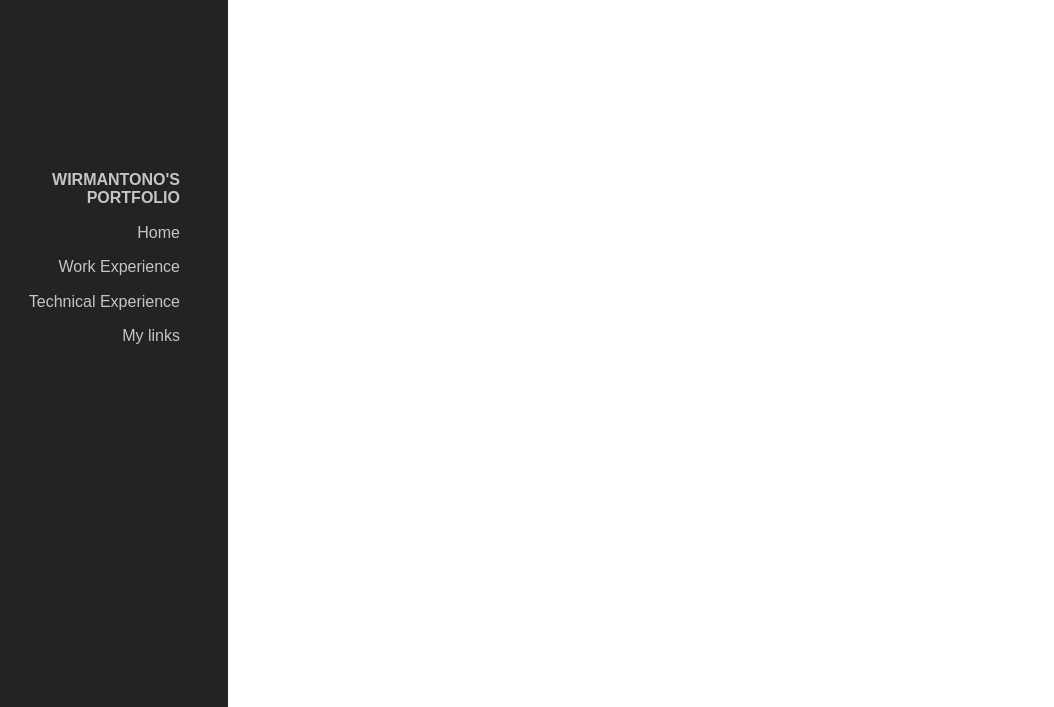
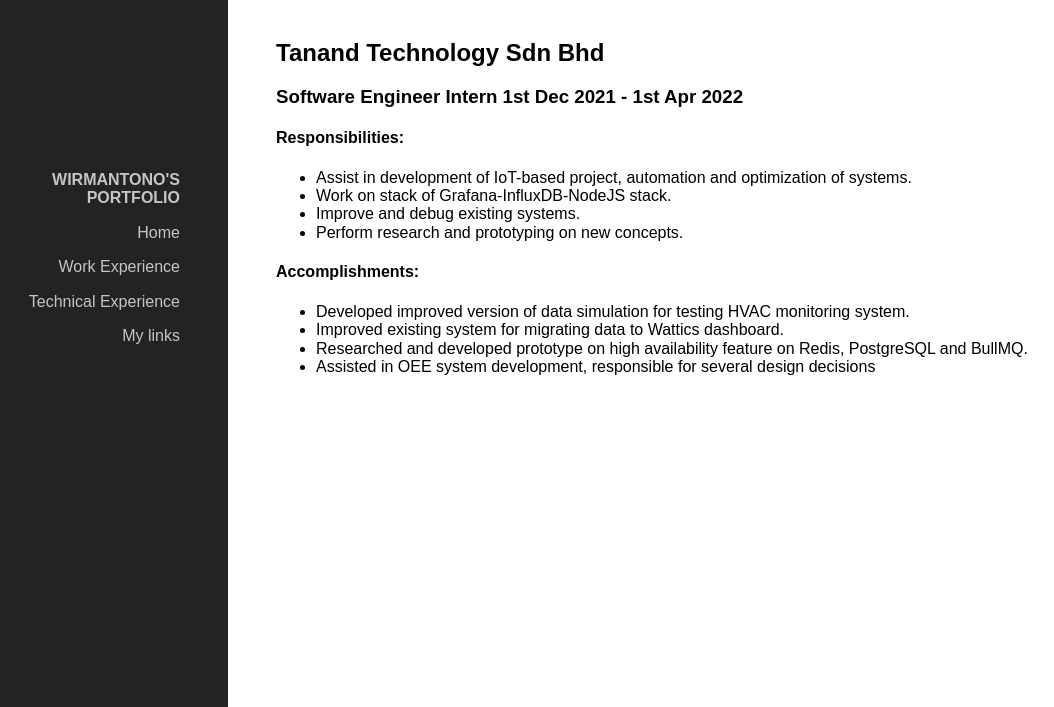
Before and after one commit to detailperpix/detailperpix.github.io, a plain HTML site: page work-experience.html in a window 1280 px wide. Shown: the part 93-800 px from the top of the page, without its empty margins (92-1146 px from the left). Drawn offline with nearby package versions, Linux system fonts and the light colour scheme.

Commit message:
Add work experience content

```diff
--- a/work-experience.html
+++ b/work-experience.html
@@ -49,8 +49,32 @@
 				</div>
 			</div>
 
-			<div class="content pure-u-1 pure-u-md-3-4">
+			<div class="content pure-u-g pure-u-1 pure-u-md-3-4">
 				<h1> Work Experience </h1>
+
+				<div class="pure-u-1 work-experience-item">
+					<h2> Tanand Technology Sdn Bhd </h2>
+					<h3> Software Engineer Intern 1st Dec 2021 - 1st Apr 2022 </h3>
+					<p>
+
+					<h4> Responsibilities:</h4>
+					<ul>
+						<li>Assist in development of IoT-based project, automation and optimization of systems.</li>
+						<li>Work on stack of Grafana-InfluxDB-NodeJS stack.</li>
+						<li>Improve and debug existing systems.</li>
+						<li>Perform research and prototyping on new concepts.</li>
+					</ul>
+
+					<h4> Accomplishments: </h4>
+					<ul>
+						<li>Developed improved version of data simulation for testing HVAC monitoring system.</li>
+						<li>Improved existing system for migrating data to Wattics dashboard.</li>
+						<li>Researched and developed prototype on high availability feature on Redis, PostgreSQL and BullMQ.</li>
+						<li>Assisted in OEE system development, responsible for several design decisions</li>
+					</ul>
+					</p>
+				</div>
+
 			</div>
 	</body>
 </html>
```
